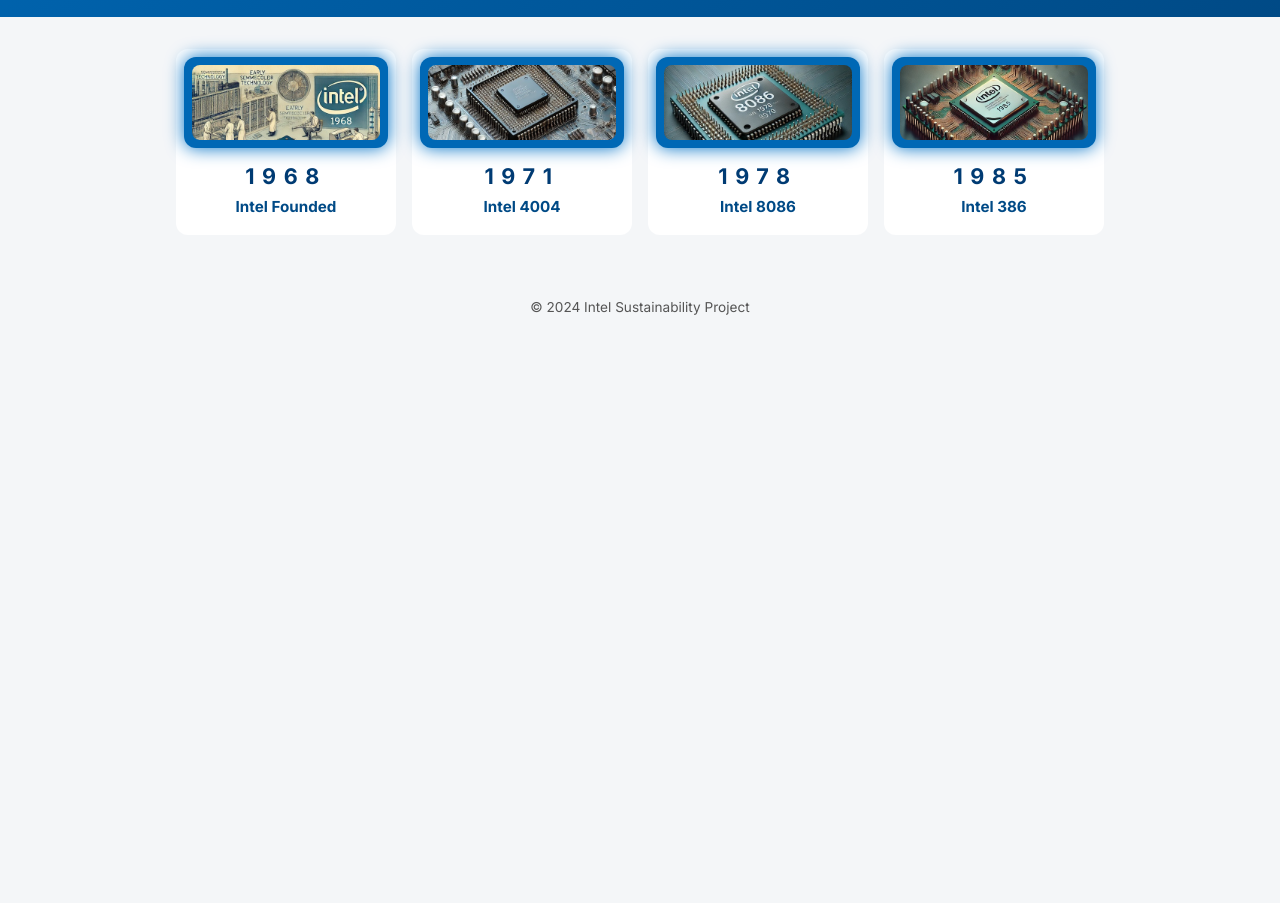
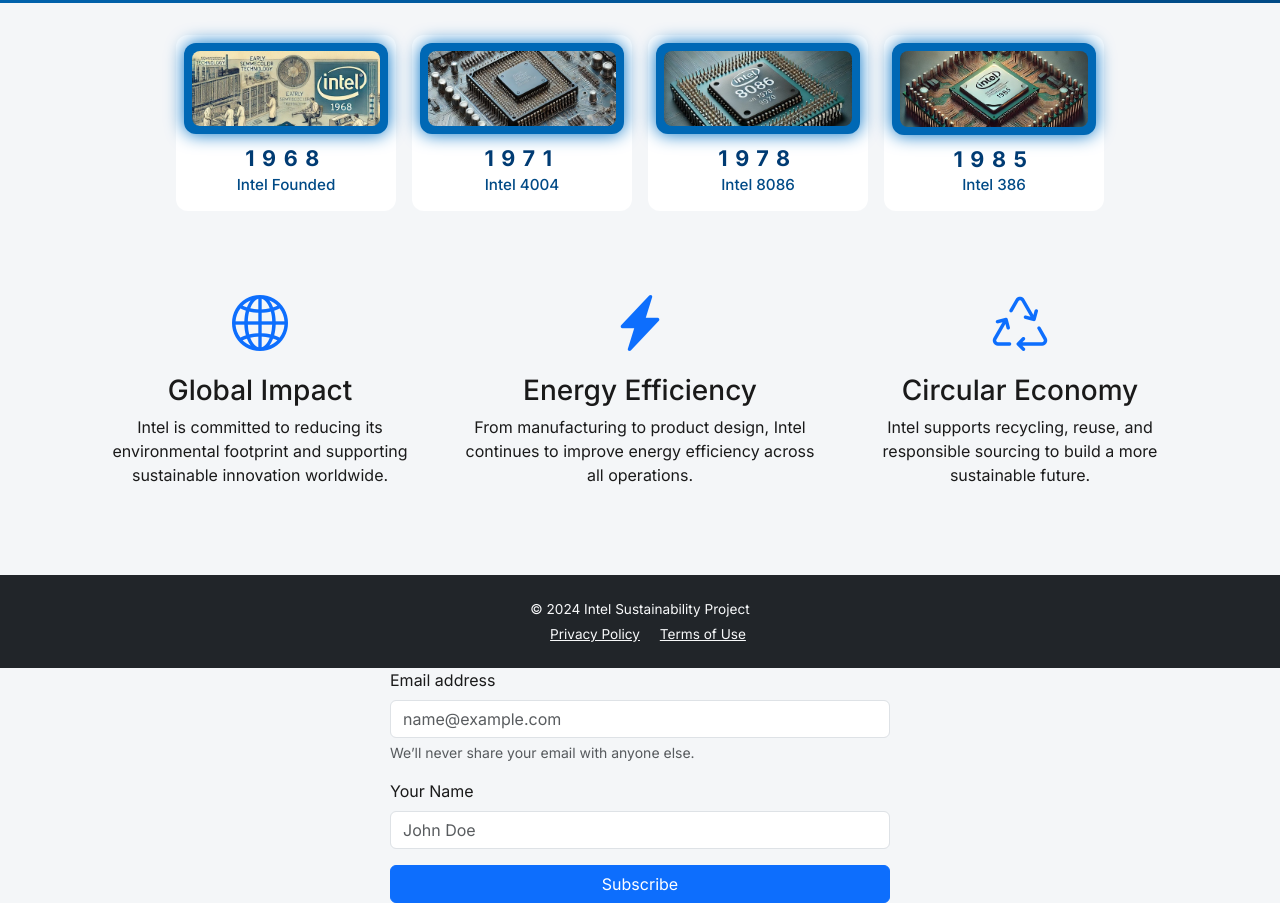
Before and after one commit to Echo294/03-prj-intel-sustainability, a plain HTML site: page index.html in a window 1280 px wide. Shown: the part 313-1216 px from the top of the page. Before the commit the page ends 800 px from the top, so only its background shows below. Drawn offline with nearby package versions, Linux system fonts and the light colour scheme.

Commit message:
I added localization things. Added newsletter, a little more about the sustainabilty of intel, a privacy policy and a terms page, and finally language support.

```diff
--- a/index.html
+++ b/index.html
@@ -4,9 +4,22 @@
   <meta charset="UTF-8" />
   <meta name="viewport" content="width=device-width, initial-scale=1.0" />
   <title>Intel: Sustainability Through the Ages</title>
+
+  <link
+    href="https://cdn.jsdelivr.net/npm/bootstrap@5.3.2/dist/css/bootstrap.rtl.min.css"
+    rel="stylesheet"
+  />
+  <link
+    href="https://cdn.jsdelivr.net/npm/bootstrap-icons@1.11.1/font/bootstrap-icons.css"
+    rel="stylesheet"
+  />
+  <link
+    href="https://fonts.googleapis.com/css2?family=Inter:wght@300;400;500;600;700&display=swap"
+    rel="stylesheet"
+  />
   <link rel="stylesheet" href="style.css" />
-  <link href="https://fonts.googleapis.com/css2?family=Inter:wght@300;400;500;600;700&display=swap" rel="stylesheet">
 </head>
+
 
 <body>
 
@@ -95,10 +108,118 @@
 
     </section>
   </div>
+  <section class="container my-5">
+  <div class="row text-center">
 
-  <footer>
-    <p>© 2024 Intel Sustainability Project</p>
-  </footer>
+    <!-- Column 1 -->
+    <div class="col-md-4 mb-4">
+      <i class="bi bi-globe2 display-4 text-primary"></i>
+      <h3 class="mt-3">Global Impact</h3>
+      <p>
+        Intel is committed to reducing its environmental footprint and supporting sustainable innovation worldwide.
+      </p>
+    </div>
+
+    <!-- Column 2 -->
+    <div class="col-md-4 mb-4">
+      <i class="bi bi-lightning-charge-fill display-4 text-primary"></i>
+      <h3 class="mt-3">Energy Efficiency</h3>
+      <p>
+        From manufacturing to product design, Intel continues to improve energy efficiency across all operations.
+      </p>
+    </div>
+
+    <!-- Column 3 -->
+    <div class="col-md-4 mb-4">
+      <i class="bi bi-recycle display-4 text-primary"></i>
+      <h3 class="mt-3">Circular Economy</h3>
+      <p>
+        Intel supports recycling, reuse, and responsible sourcing to build a more sustainable future.
+      </p>
+    </div>
+
+  </div>
+</section>
+
+<footer class="bg-dark text-light py-4 mt-5">
+  <div class="container text-center">
+    <p class="mb-1">© 2024 Intel Sustainability Project</p>
+    <a href="privacy.html" class="text-light me-3">Privacy Policy</a>
+    <a href="terms.html" class="text-light me-3">Terms of Use</a>
+  </div>
+</footer>
+
+<form action="https://api.web3forms.com/submit" method="POST" class="mx-auto" style="max-width: 500px;">
+
+  <input type="hidden" name="access_key" value=b5aaf6da-7e8f-412e-966a-c7dffc2f58f8>
+
+  <input type="hidden" name="redirect" value="https://web3forms.com/success">
+  <input type="hidden" name="from_name" value="Intel Sustainability Newsletter">
+  <input type="hidden" name="subject" value="Thanks for subscribing!">
+
+  <div class="mb-3">
+    <label for="emailInput" class="form-label">Email address</label>
+    <input
+      class="form-control"
+      id="emailInput"
+      name="email"
+      placeholder="name@example.com"
+      aria-describedby="emailHelp"
+      required
+    >
+    <div id="emailHelp" class="form-text">
+      We’ll never share your email with anyone else.
+    </div>
+  </div>
+
+  <div class="mb-3">
+    <label for="nameInput" class="form-label">Your Name</label>
+    <input
+      type="text"
+      class="form-control"
+      id="nameInput"
+      name="name"
+      placeholder="John Doe"
+      required
+    >
+  </div>
+  <button type="submit" class="btn btn-primary w-100">
+    Subscribe
+  </button>
+
+</form>
+</section>
 
 </body>
 </html>
+
+<script>
+  function applyDirectionBasedOnLanguage() {
+    const html = document.documentElement;
+    const lang = html.getAttribute("lang") || "en";
+
+    const rtlLanguages = ["ar", "he", "fa", "ur"];
+    const isRTL = rtlLanguages.includes(lang.substring(0, 2));
+
+    requestAnimationFrame(() => {
+      html.setAttribute("dir", isRTL ? "rtl" : "ltr");
+
+      if (isRTL) {
+        document.body.classList.add("rtl-active");
+      } else {
+        document.body.classList.remove("rtl-active");
+      }
+    });
+  }
+
+  applyDirectionBasedOnLanguage();
+
+  const observer = new MutationObserver(() => {
+    applyDirectionBasedOnLanguage();
+  });
+
+  observer.observe(document.documentElement, {
+    attributes: true,
+    attributeFilter: ["lang"]
+  });
+</script>
--- a/style.css
+++ b/style.css
@@ -173,3 +173,19 @@
   font-size: 0.85rem;
   color: #555;
 }
+
+html {
+  transition: direction 0.4s ease, padding 0.4s ease, margin 0.4s ease;
+}
+
+body {
+  transition: all 0.4s ease;
+}
+
+.timeline,
+.timeline-card,
+.container,
+.row,
+.col-md-4 {
+  transition: all 0.4s ease;
+}
```
Also changed, not shown: privacy.html (added, +11 -0 lines), terms.html (added, +11 -0 lines).
